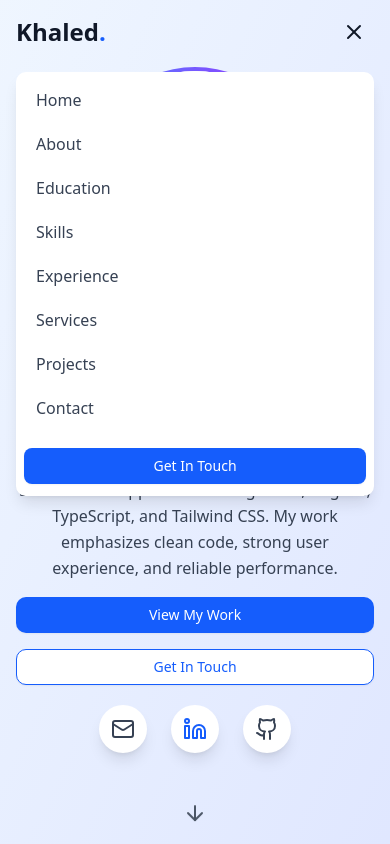
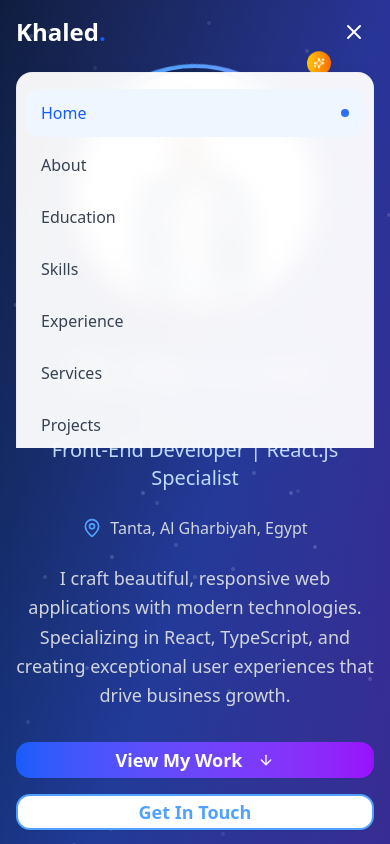
Before and after one commit to khaledrokaya/Khaled-Mostafa-Portfolio, a React (Vite) app: page / in a window 390 px wide. Both pictures are taken after a click on the button 354 px from the left and 32 px from the top of the page. Shown: the top 844 px of the page. Built offline with nearby package versions, Linux system fonts and the light colour scheme.

Commit message:
Enhance Hero and Header components with animations, improved styling, and responsive design adjustments

```diff
--- a/src/App.css
+++ b/src/App.css
@@ -1,5 +1,20 @@
 @import "tailwindcss";
 @import "tw-animate-css";
+
+/* Custom animations for Hero section */
+@keyframes spin-slow {
+  from {
+    transform: rotate(0deg);
+  }
+
+  to {
+    transform: rotate(360deg);
+  }
+}
+
+.animate-spin-slow {
+  animation: spin-slow 8s linear infinite;
+}
 
 @custom-variant dark (&:is(.dark *));
 
--- a/src/components/Header.tsx
+++ b/src/components/Header.tsx
@@ -1,16 +1,32 @@
-import React, { useState, useEffect } from 'react';
+import { useState, useEffect } from 'react';
 import { Link, useLocation } from 'react-router-dom';
-import { Menu, X } from 'lucide-react';
+import { Menu, X, ChevronRight } from 'lucide-react';
 import { Button } from '@/components/ui/button';
 
-const Header: React.FC = () => {
+const Header = () => {
   const [isMenuOpen, setIsMenuOpen] = useState(false);
   const [isScrolled, setIsScrolled] = useState(false);
+  const [activeSection, setActiveSection] = useState('hero');
   const location = useLocation();
 
   useEffect(() => {
     const handleScroll = () => {
       setIsScrolled(window.scrollY > 50);
+
+      // Update active section based on scroll position
+      const sections = ['hero', 'about', 'education', 'skills', 'experience', 'services', 'projects', 'contact'];
+      const currentSection = sections.find(section => {
+        const element = document.getElementById(section);
+        if (element) {
+          const rect = element.getBoundingClientRect();
+          return rect.top <= 100 && rect.bottom > 100;
+        }
+        return false;
+      });
+
+      if (currentSection) {
+        setActiveSection(currentSection);
+      }
     };
 
     window.addEventListener('scroll', handleScroll);
@@ -38,79 +54,126 @@ const Header: React.FC = () => {
 
   return (
     <header
-      className={`fixed top-0 left-0 right-0 z-50 transition-all duration-300 ${isScrolled
-          ? 'bg-white/95 backdrop-blur-sm shadow-lg'
+      className={`fixed top-0 left-0 right-0 z-50 transition-all duration-500 ${isScrolled
+          ? 'bg-white/95 backdrop-blur-md shadow-xl border-b border-gray-200/50'
           : 'bg-transparent'
         }`}
     >
       <nav className="container mx-auto px-4 sm:px-6 lg:px-8">
-        <div className="flex items-center justify-between h-16">
-          {/* Logo */}
+        <div className="flex items-center justify-between h-16 lg:h-20">
+          {/* Enhanced Logo */}
           <Link
             to="/"
-            className="text-2xl font-bold text-gray-900 hover:text-blue-600 transition-colors"
+            className={`text-2xl lg:text-3xl font-bold transition-all duration-300 group ${isScrolled ? 'text-gray-900' : 'text-white'
+              } hover:scale-105`}
           >
-            Khaled<span className="text-blue-600">.</span>
+            <span className="relative">
+              Khaled
+              <span className="text-blue-600">.</span>
+              <div className="absolute -bottom-1 left-0 w-0 h-0.5 bg-gradient-to-r from-blue-600 to-purple-600 transition-all duration-300 group-hover:w-full"></div>
+            </span>
           </Link>
 
-          {/* Desktop Navigation */}
-          <div className="hidden md:flex items-center space-x-8">
+          {/* Enhanced Desktop Navigation */}
+          <div className="hidden lg:flex items-center space-x-1">
             {navItems.map((item) => (
               <button
                 key={item.name}
                 onClick={() => scrollToSection(item.section)}
-                className="text-gray-700 hover:text-blue-600 transition-colors font-medium"
+                className={`relative px-4 py-2 rounded-xl font-medium transition-all duration-300 group ${activeSection === item.section
+                    ? isScrolled
+                      ? 'text-blue-600 bg-blue-50'
+                      : 'text-blue-300 bg-white/10'
+                    : isScrolled
+                      ? 'text-gray-700 hover:text-blue-600 hover:bg-gray-50'
+                      : 'text-gray-300 hover:text-white hover:bg-white/10'
+                  }`}
               >
                 {item.name}
+                {activeSection === item.section && (
+                  <div className="absolute bottom-0 left-1/2 transform -translate-x-1/2 w-1 h-1 bg-blue-600 rounded-full"></div>
+                )}
               </button>
             ))}
           </div>
 
-          {/* CTA Button */}
-          <div className="hidden md:block">
+          {/* Enhanced CTA Button */}
+          <div className="hidden lg:block">
             <Button
               onClick={() => scrollToSection('contact')}
-              className="bg-blue-600 hover:bg-blue-700 text-white px-6 py-2 rounded-lg transition-colors"
+              className={`group relative overflow-hidden px-6 py-3 rounded-xl font-semibold transition-all duration-300 transform hover:scale-105 ${isScrolled
+                  ? 'bg-gradient-to-r from-blue-600 to-purple-600 hover:from-blue-700 hover:to-purple-700 text-white shadow-lg hover:shadow-xl'
+                  : 'bg-white/10 backdrop-blur-sm text-white hover:bg-white/20 border border-white/20'
+                }`}
             >
-              Get In Touch
+              <span className="relative z-10 flex items-center">
+                Get In Touch
+                <ChevronRight className="h-4 w-4 ml-1 group-hover:translate-x-1 transition-transform" />
+              </span>
             </Button>
           </div>
 
-          {/* Mobile Menu Button */}
+          {/* Enhanced Mobile Menu Button */}
           <button
-            className="md:hidden p-2"
+            className={`lg:hidden p-2 rounded-xl transition-all duration-300 ${isScrolled
+                ? 'text-gray-900 hover:bg-gray-100'
+                : 'text-white hover:bg-white/10'
+              }`}
             onClick={() => setIsMenuOpen(!isMenuOpen)}
           >
-            {isMenuOpen ? (
-              <X className="h-6 w-6 text-gray-900" />
-            ) : (
-              <Menu className="h-6 w-6 text-gray-900" />
-            )}
+            <div className="relative w-6 h-6">
+              <div
+                className={`absolute inset-0 transition-all duration-300 ${isMenuOpen ? 'rotate-45 opacity-0' : 'rotate-0 opacity-100'
+                  }`}
+              >
+                <Menu className="w-6 h-6" />
+              </div>
+              <div
+                className={`absolute inset-0 transition-all duration-300 ${isMenuOpen ? 'rotate-0 opacity-100' : '-rotate-45 opacity-0'
+                  }`}
+              >
+                <X className="w-6 h-6" />
+              </div>
+            </div>
           </button>
         </div>
 
-        {/* Mobile Navigation */}
-        {isMenuOpen && (
-          <div className="md:hidden">
-            <div className="px-2 pt-2 pb-3 space-y-1 bg-white shadow-lg rounded-lg mt-2">
-              {navItems.map((item) => (
+        {/* Enhanced Mobile Navigation */}
+        <div
+          className={`lg:hidden transition-all duration-500 overflow-hidden ${isMenuOpen ? 'max-h-96 opacity-100' : 'max-h-0 opacity-0'
+            }`}
+        >
+          <div className="py-4 px-2 bg-white/95 backdrop-blur-md rounded-2xl shadow-2xl mt-2 border border-gray-200/50">
+            <div className="space-y-1">
+              {navItems.map((item, index) => (
                 <button
                   key={item.name}
                   onClick={() => scrollToSection(item.section)}
-                  className="block w-full text-left px-3 py-2 text-gray-700 hover:text-blue-600 hover:bg-gray-50 rounded-md transition-colors"
+                  className={`block w-full text-left px-4 py-3 rounded-xl font-medium transition-all duration-300 transform hover:scale-105 ${activeSection === item.section
+                      ? 'text-blue-600 bg-blue-50'
+                      : 'text-gray-700 hover:text-blue-600 hover:bg-gray-50'
+                    }`}
+                  style={{ animationDelay: `${index * 50}ms` }}
                 >
-                  {item.name}
+                  <div className="flex items-center">
+                    <span>{item.name}</span>
+                    {activeSection === item.section && (
+                      <div className="ml-auto w-2 h-2 bg-blue-600 rounded-full animate-pulse"></div>
+                    )}
+                  </div>
                 </button>
               ))}
+            </div>
+            <div className="mt-4 pt-4 border-t border-gray-200">
               <Button
                 onClick={() => scrollToSection('contact')}
-                className="w-full mt-4 bg-blue-600 hover:bg-blue-700 text-white"
+                className="w-full bg-gradient-to-r from-blue-600 to-purple-600 hover:from-blue-700 hover:to-purple-700 text-white py-3 rounded-xl font-semibold transition-all duration-300"
               >
                 Get In Touch
               </Button>
             </div>
           </div>
-        )}
+        </div>
       </nav>
     </header>
   );
--- a/src/components/Hero.tsx
+++ b/src/components/Hero.tsx
@@ -1,8 +1,14 @@
-import React from 'react';
-import { ArrowDown, Github, Linkedin, Mail, MapPin } from 'lucide-react';
+import { useEffect, useState } from 'react';
+import { ArrowDown, Github, Linkedin, Mail, MapPin, Download, Sparkles } from 'lucide-react';
 import { Button } from '@/components/ui/button';
 
-const Hero: React.FC = () => {
+const Hero = () => {
+  const [isLoaded, setIsLoaded] = useState(false);
+
+  useEffect(() => {
+    setIsLoaded(true);
+  }, []);
+
   const scrollToSection = (sectionId: string) => {
     const element = document.getElementById(sectionId);
     if (element) {
@@ -11,92 +17,164 @@ const Hero: React.FC = () => {
   };
 
   return (
-    <section id="hero" className="min-h-screen flex items-center justify-center bg-gradient-to-br from-blue-50 to-indigo-100 pt-16">
-      <div className="container mx-auto px-4 sm:px-6 lg:px-8">
+    <section id="hero" className="relative min-h-screen flex items-center justify-center overflow-hidden pt-16">
+      {/* Animated Background */}
+      <div className="absolute inset-0 bg-gradient-to-br from-slate-900 via-blue-900 to-indigo-900">
+        {/* Animated particles */}
+        <div className="absolute inset-0">
+          {[...Array(50)].map((_, i) => (
+            <div
+              key={i}
+              className="absolute animate-pulse"
+              style={{
+                left: `${Math.random() * 100}%`,
+                top: `${Math.random() * 100}%`,
+                animationDelay: `${Math.random() * 3}s`,
+                animationDuration: `${3 + Math.random() * 4}s`,
+              }}
+            >
+              <div className="w-1 h-1 bg-white/20 rounded-full"></div>
+            </div>
+          ))}
+        </div>
+
+        {/* Gradient overlays */}
+        <div className="absolute inset-0 bg-gradient-to-r from-blue-600/10 to-purple-600/10"></div>
+      </div>
+
+      <div className="relative z-10 container mx-auto px-4 sm:px-6 lg:px-8">
         <div className="text-center">
-          {/* Profile Image */}
-          <div className="mb-4">
-            <div className="w-56 h-56 mx-auto rounded-full bg-gradient-to-r from-blue-500 to-purple-600 p-1">
-              <div className="w-full h-full rounded-full bg-white flex items-center justify-center">
-                <img src="/public/profile.jpg" alt="Profile" className="w-full h-full rounded-full object-cover" />
+          {/* Profile Image with enhanced animation */}
+          <div className={`mb-8 transform transition-all duration-1000 ${isLoaded ? 'translate-y-0 opacity-100' : 'translate-y-10 opacity-0'}`}>
+            <div className="relative w-64 h-64 mx-auto group">
+              {/* Rotating border */}
+              <div className="absolute inset-0 bg-gradient-to-r from-blue-400 via-purple-500 to-pink-500 rounded-full animate-spin-slow"></div>
+              <div className="absolute inset-1 bg-gradient-to-r from-slate-900 to-blue-900 rounded-full"></div>
+              <div className="absolute inset-2 rounded-full overflow-hidden group-hover:scale-105 transition-transform duration-300">
+                <img
+                  src="/profile.jpg"
+                  alt="Khaled Mostafa"
+                  className="w-full h-full object-cover"
+                />
+                <div className="absolute inset-0 bg-gradient-to-t from-blue-600/20 to-transparent opacity-0 group-hover:opacity-100 transition-opacity duration-300"></div>
+              </div>
+              {/* Floating elements */}
+              <div className="absolute -top-2 -right-2 animate-bounce">
+                <div className="w-6 h-6 bg-gradient-to-r from-yellow-400 to-orange-500 rounded-full flex items-center justify-center">
+                  <Sparkles className="h-3 w-3 text-white" />
+                </div>
               </div>
             </div>
           </div>
 
-          {/* Main Content */}
-          <div className="max-w-4xl mx-auto">
-            <h1 className="text-3xl md:text-5xl font-bold text-gray-900 mb-6">
-              Khaled <span className="text-blue-600">Mostafa</span>
+          {/* Main Content with staggered animations */}
+          <div className="max-w-4xl mx-auto space-y-6">
+            {/* Name with gradient effect */}
+            <div className={`transform transition-all duration-1000 delay-300 ${isLoaded ? 'translate-y-0 opacity-100' : 'translate-y-10 opacity-0'}`}>
+              <h1 className="text-4xl md:text-6xl lg:text-7xl font-bold mb-4">
+                <span className="text-white">Hi, I'm </span>
+                <span className="bg-gradient-to-r from-blue-400 to-purple-400 bg-clip-text text-transparent animate-pulse">
+                  Khaled
+                </span>
               </h1>
+              <div className="h-1 w-24 bg-gradient-to-r from-blue-400 to-purple-400 mx-auto rounded-full"></div>
+            </div>
 
-            <p className="text-lg md:text-xl text-gray-600 mb-4">
-              Front-End Developer | React.js & Angular
+            {/* Professional title */}
+            <div className={`transform transition-all duration-1000 delay-500 ${isLoaded ? 'translate-y-0 opacity-100' : 'translate-y-10 opacity-0'}`}>
+              <p className="text-xl md:text-2xl text-blue-200 font-medium">
+                Front-End Developer | React.js Specialist
               </p>
+            </div>
 
-            <div className="flex items-center justify-center text-gray-500 mb-4">
-              <MapPin className="h-5 w-5 mr-2" />
+            {/* Location */}
+            <div className={`transform transition-all duration-1000 delay-700 ${isLoaded ? 'translate-y-0 opacity-100' : 'translate-y-10 opacity-0'}`}>
+              <div className="flex items-center justify-center text-gray-300 mb-6">
+                <MapPin className="h-5 w-5 mr-2 text-blue-400" />
                 <span>Tanta, Al Gharbiyah, Egypt</span>
               </div>
+            </div>
 
-            <p className="text-gray-700 mb-4 max-w-2xl mx-auto leading-relaxed">
-              I specialize in building responsive, modern, and scalable web applications
-              using React, Angular, TypeScript, and Tailwind CSS. My work emphasizes
-              clean code, strong user experience, and reliable performance.
+            {/* Description */}
+            <div className={`transform transition-all duration-1000 delay-900 ${isLoaded ? 'translate-y-0 opacity-100' : 'translate-y-10 opacity-0'}`}>
+              <p className="text-lg text-gray-300 mb-8 max-w-2xl mx-auto leading-relaxed">
+                I craft beautiful, responsive web applications with modern technologies.
+                Specializing in React, TypeScript, and creating exceptional user experiences
+                that drive business growth.
               </p>
+            </div>
 
-            {/* CTA Buttons */}
-            <div className="flex flex-col sm:flex-row gap-4 justify-center mb-5">
+            {/* Enhanced CTA Buttons */}
+            <div className={`transform transition-all duration-1000 delay-1100 ${isLoaded ? 'translate-y-0 opacity-100' : 'translate-y-10 opacity-0'}`}>
+              <div className="flex flex-col sm:flex-row gap-4 justify-center mb-8">
                 <Button
                   onClick={() => scrollToSection('projects')}
-                className="bg-blue-600 hover:bg-blue-700 text-white px-8 py-3 rounded-lg transition-all duration-300 transform hover:scale-105"
+                  className="group bg-gradient-to-r from-blue-600 to-purple-600 hover:from-blue-700 hover:to-purple-700 text-white px-8 py-4 rounded-xl font-semibold text-lg transition-all duration-300 transform hover:scale-105 hover:shadow-2xl"
                 >
-                View My Work
+                  <span className="mr-2">View My Work</span>
+                  <ArrowDown className="h-5 w-5 group-hover:translate-x-1 transition-transform" />
                 </Button>
                 <Button
                   onClick={() => scrollToSection('contact')}
                   variant="outline"
-                className="border-blue-600 text-blue-600 hover:bg-blue-600 hover:text-white px-8 py-3 rounded-lg transition-all duration-300"
+                  className="border-2 border-blue-400 text-blue-400 hover:bg-blue-400 hover:text-white px-8 py-4 rounded-xl font-semibold text-lg transition-all duration-300 transform hover:scale-105 backdrop-blur-sm"
                 >
                   Get In Touch
                 </Button>
+                <Button
+                  onClick={() => window.open('/resume.pdf', '_blank')}
+                  variant="outline"
+                  className="border-2 border-purple-400 text-purple-400 hover:bg-purple-400 hover:text-white px-8 py-4 rounded-xl font-semibold text-lg transition-all duration-300 transform hover:scale-105 backdrop-blur-sm"
+                >
+                  <Download className="h-5 w-5 mr-2" />
+                  Resume
+                </Button>
+              </div>
             </div>
 
-            {/* Social Links */}
+            {/* Enhanced Social Links */}
+            <div className={`transform transition-all duration-1000 delay-1300 ${isLoaded ? 'translate-y-0 opacity-100' : 'translate-y-10 opacity-0'}`}>
               <div className="flex justify-center space-x-6 mb-12">
                 <a
                   href="mailto:khaled.mustafa.jr@gmail.com"
-                className="p-3 bg-white rounded-full shadow-lg hover:shadow-xl transition-all duration-300 transform hover:scale-110"
+                  className="group p-4 bg-white/10 backdrop-blur-sm rounded-2xl hover:bg-white/20 transition-all duration-300 transform hover:scale-110 hover:-translate-y-1"
                 >
-                <Mail className="h-6 w-6 text-gray-700" />
+                  <Mail className="h-6 w-6 text-blue-400 group-hover:text-white transition-colors" />
                 </a>
                 <a
-                href="https://www.linkedin.com/in/khaled-mostafa-jr/"
+                  href="https://www.linkedin.com/in/khaledmostafa-jr"
                   target="_blank"
                   rel="noopener noreferrer"
-                className="p-3 bg-white rounded-full shadow-lg hover:shadow-xl transition-all duration-300 transform hover:scale-110"
+                  className="group p-4 bg-white/10 backdrop-blur-sm rounded-2xl hover:bg-blue-600 transition-all duration-300 transform hover:scale-110 hover:-translate-y-1"
                 >
-                <Linkedin className="h-6 w-6 text-blue-600" />
+                  <Linkedin className="h-6 w-6 text-blue-400 group-hover:text-white transition-colors" />
                 </a>
                 <a
-                href="https://github.com/khaledrokaya"
+                  href="https://github.com/khaledmostafa-jr"
                   target="_blank"
                   rel="noopener noreferrer"
-                className="p-3 bg-white rounded-full shadow-lg hover:shadow-xl transition-all duration-300 transform hover:scale-110"
+                  className="group p-4 bg-white/10 backdrop-blur-sm rounded-2xl hover:bg-gray-800 transition-all duration-300 transform hover:scale-110 hover:-translate-y-1"
                 >
-                <Github className="h-6 w-6 text-gray-700" />
+                  <Github className="h-6 w-6 text-gray-300 group-hover:text-white transition-colors" />
                 </a>
               </div>
+            </div>
 
-            {/* Scroll Indicator */}
+            {/* Enhanced Scroll Indicator */}
+            <div className={`transform transition-all duration-1000 delay-1500 ${isLoaded ? 'translate-y-0 opacity-100' : 'translate-y-10 opacity-0'}`}>
               <button
                 onClick={() => scrollToSection('about')}
-              className="animate-bounce p-2 rounded-full hover:bg-white/20 transition-colors"
+                className="group animate-bounce hover:animate-none p-3 rounded-full bg-white/10 backdrop-blur-sm hover:bg-white/20 transition-all duration-300"
               >
-              <ArrowDown className="h-6 w-6 text-gray-600" />
+                <ArrowDown className="h-6 w-6 text-blue-400 group-hover:text-white transition-colors" />
               </button>
+              <p className="text-sm text-gray-400 mt-2">Scroll to explore</p>
             </div>
           </div>
         </div>
+      </div>
+
+      {/* Custom CSS added to global styles */}
     </section>
   );
 };
```
Lines whose indentation alone changed are shown as unchanged.
